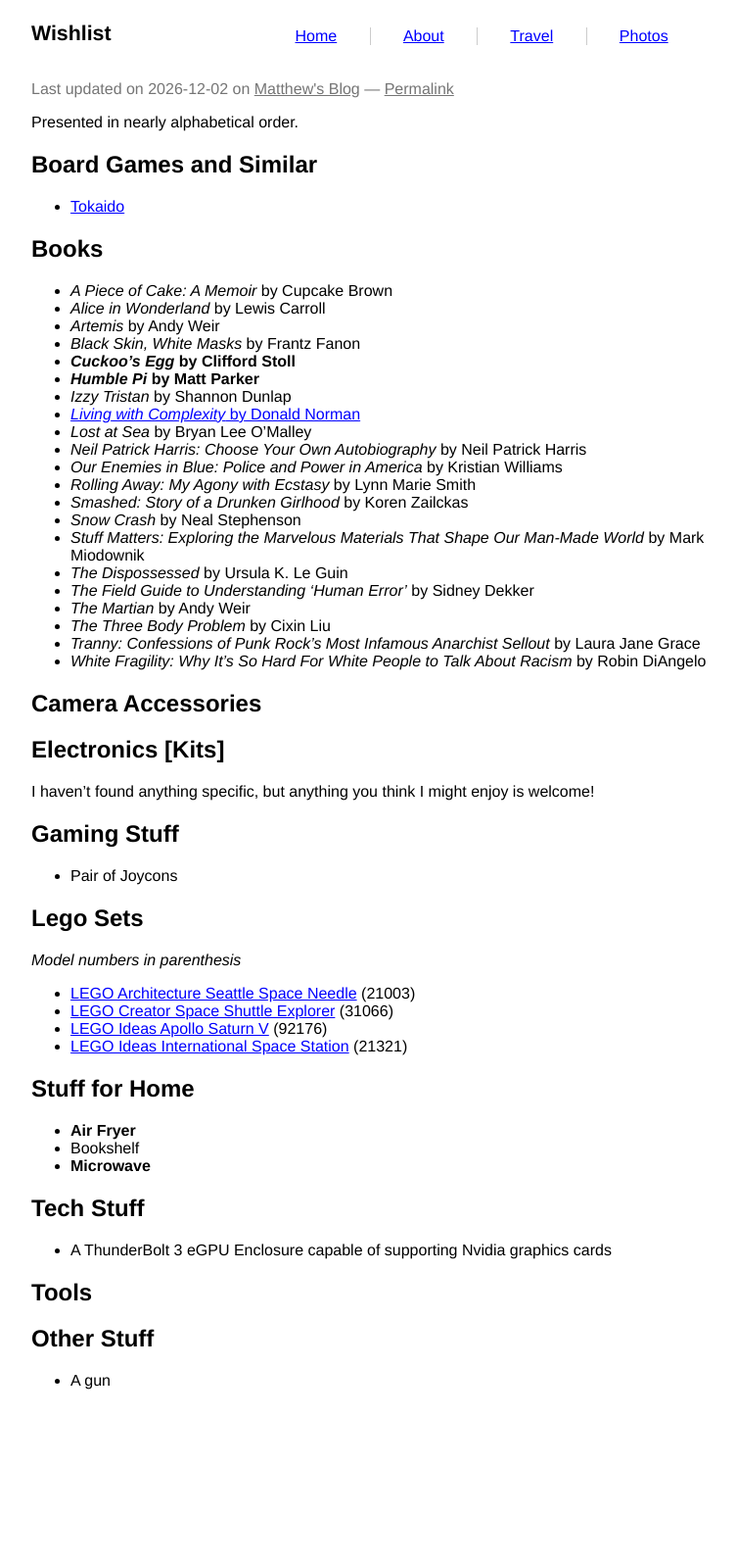
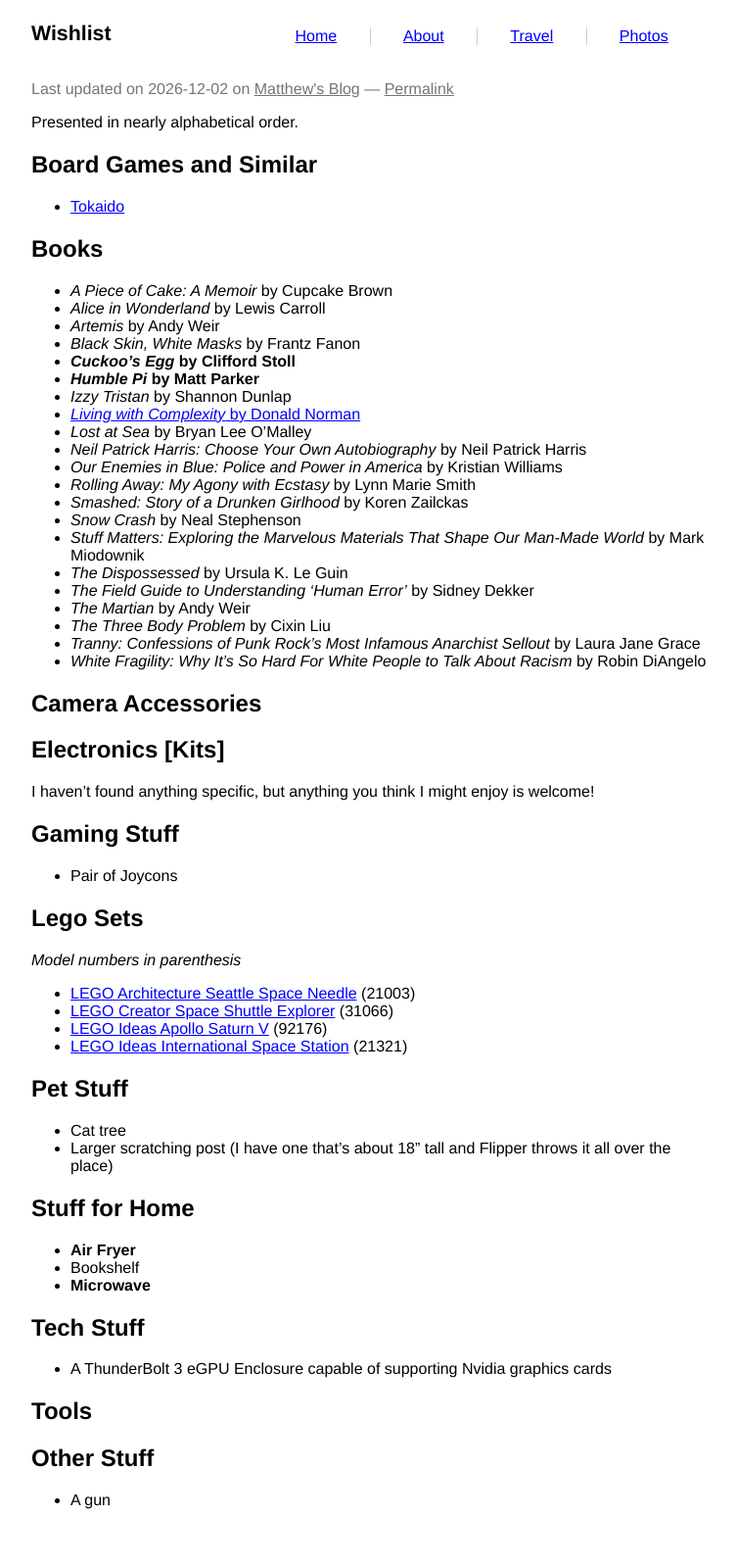
Before and after one commit to prplecake/jrgnsn.net, a Jekyll site: the page built from wishlist.md, in a window 1280 px wide. Shown: the whole page at 98% size, without its empty margins (258-1010 px from the left). Built offline with Jekyll 4.4.1, drawn with Linux system fonts in a browser that asks for light colours; before the commit the page ends 1474 px from its top, so only the background shows below that.

Commit message:
Fixes #7: Add stuff for Flip to wishlist

```diff
--- a/wishlist.md
+++ b/wishlist.md
@@ -55,6 +55,11 @@
 * [LEGO Ideas International Space
   Station](https://www.amazon.com/dp/B083JWZNW7) (21321)
 
+## Pet Stuff
+* Cat tree
+* Larger scratching post (I have one that's about 18" tall and Flipper
+  throws it all over the place)
+
 ## Stuff for Home
 * **Air Fryer**
 * Bookshelf
```
